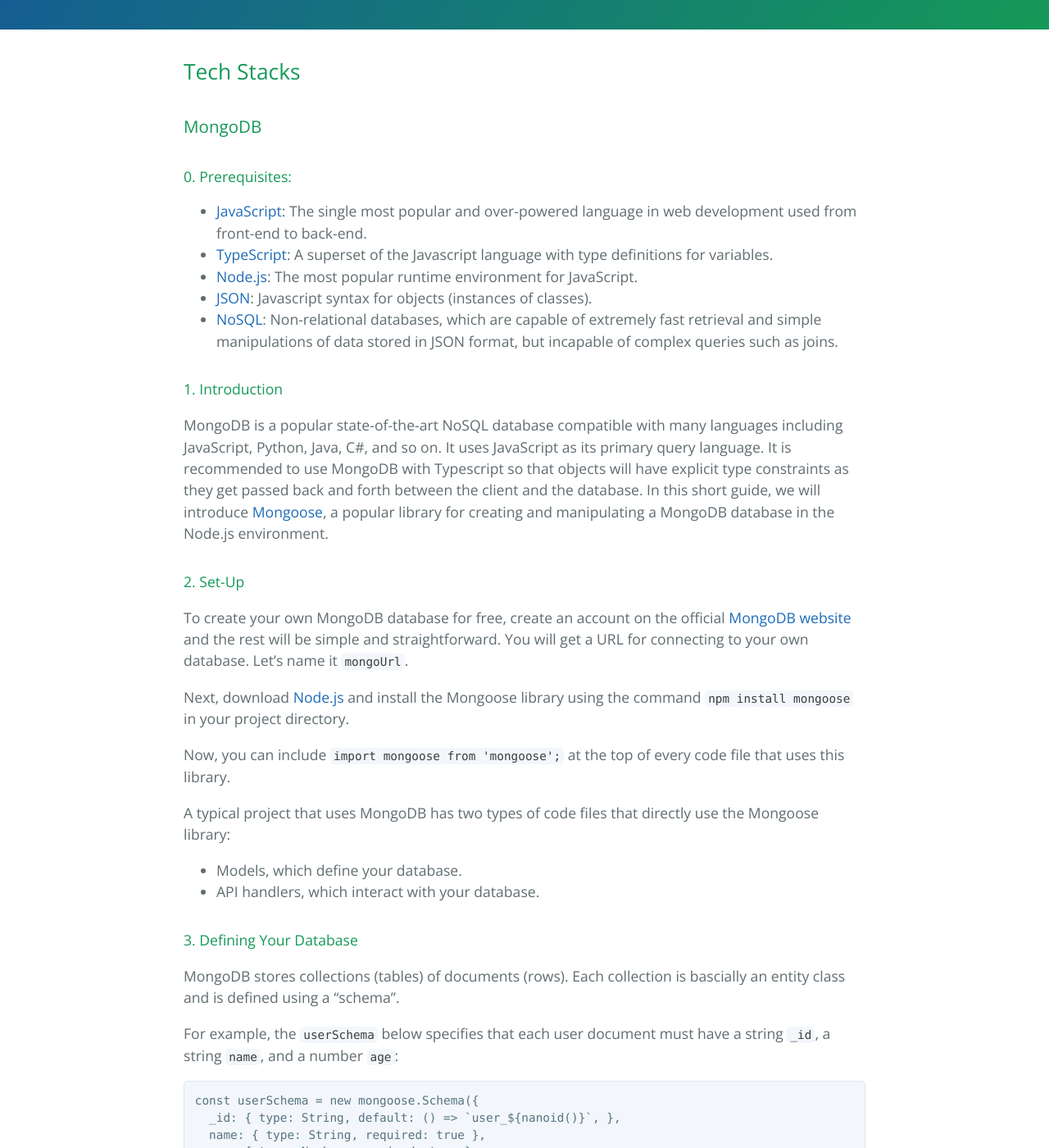
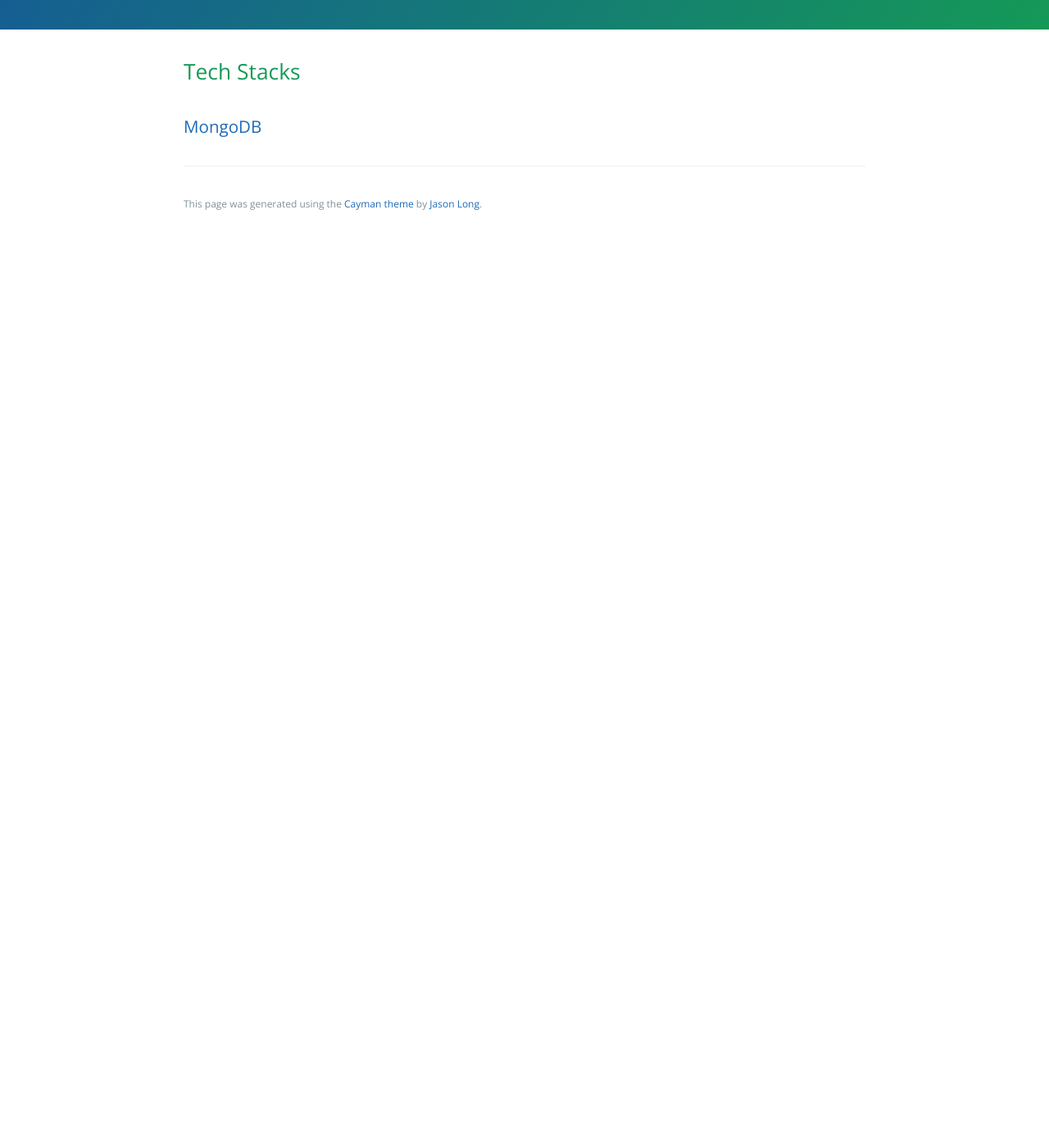
Before and after one commit to learning-software-engineering/learning-software-engineering.github.io, a Jekyll site: the page built from Topics/Tech_Stacks.md, in a window 1280 px wide and 1400 px high, scrolled down 270 px. Shown: the whole window at 82% size. Built offline with Jekyll 4.4.1, drawn with Linux system fonts in a browser that asks for light colours; our own code applies the rules of GitHub Pages for plain Markdown files; after the commit the page ends 900 px from its top, so only the background shows below that; some of the changed text lies outside the part shown.

Commit message:
Update Tech_Stacks.md

````diff
--- a/Topics/Tech_Stacks.md
+++ b/Topics/Tech_Stacks.md
@@ -1,72 +1,3 @@
 ## Tech Stacks
 
-### MongoDB
-
-#### 0. Prerequisites:
- - [JavaScript](https://www.w3schools.com/js/): The single most popular and over-powered language in web development used from front-end to back-end.
- - [TypeScript](https://www.typescriptlang.org/): A superset of the Javascript language with type definitions for variables.
- - [Node.js](https://nodejs.org/en/): The most popular runtime environment for JavaScript.
- - [JSON](https://www.json.org/json-en.html): Javascript syntax for objects (instances of classes).
- - [NoSQL](https://www.mongodb.com/nosql-explained): Non-relational databases, which are capable of extremely fast retrieval and simple manipulations of data stored in JSON format, but incapable of complex queries such as joins.
-
-#### 1. Introduction
-MongoDB is a popular state-of-the-art NoSQL database compatible with many languages including JavaScript, Python, Java, C#, and so on. It uses JavaScript as its primary query language. It is recommended to use MongoDB with Typescript so that objects will have explicit type constraints as they get passed back and forth between the client and the database. In this short guide, we will introduce [Mongoose](https://mongoosejs.com/docs/), a popular library for creating and manipulating a MongoDB database in the Node.js environment.
-
-#### 2. Set-Up
-To create your own MongoDB database for free, create an account on the official [MongoDB website](https://account.mongodb.com/account/login?n=%2Fv2%2F63ebe246adc5d21a1e25f668&nextHash=%23clusters%2Fdetail%2FTestA2) and the rest will be simple and straightforward. You will get a URL for connecting to your own database. Let's name it ```mongoUrl```.
-
-Next, download [Node.js](https://nodejs.org/en/) and install the Mongoose library using the command ```npm install mongoose``` in your project directory.
-
-Now, you can include ```import mongoose from 'mongoose';``` at the top of every code file that uses this library.
-
-A typical project that uses MongoDB has two types of code files that directly use the Mongoose library:
- - Models, which define your database.
- - API handlers, which interact with your database.
-
-#### 3. Defining Your Database
-MongoDB stores collections (tables) of documents (rows). Each collection is bascially an entity class and is defined using a "schema".
-
-For example, the ```userSchema``` below specifies that each user document must have a string ```_id```, a string ```name```, and a number ```age```:
-
-```
-const userSchema = new mongoose.Schema({
-  _id: { type: String, default: () => `user_${nanoid()}`, },
-  name: { type: String, required: true },
-  age: { type: Number, required: true },
-});
-```
-
-It is an industry standard to use [nanoid()](https://apoorvtyagi.tech/nanoid-url-friendly-unique-id) to generate unique IDs for a collection. As a result, the ```_id``` field becomes a key for this collection.
-
-It is a commonly used trick to "index" certain fields for constant time search operations based on that field. In this case, if you want to search for a user with a specific name in constant time, simply do ```userSchema.index({ name: 1 }, { unique: false });```.
-
-After creating a schema, you must compile it into a MongoDB model and export it so that other files can access this schema definition:
-
-```
-export const User = mongoose.model('User', userSchema);
-```
-
-This is all you need to do in the code file that defines your ```User``` model.
-
-#### 4. Interacting with Your Database
-To create and store documents as well as to read from or do other manipulations to your database, you must first connect to your database using ```mongoose.connect(mongoUrl);```. Also, don't forget to import your models.
-
-Here is a simple example of how you would create a new document of the ```User``` model and save it to the database:
-
-```
-export const createUser = async (name: string, age: number) => {
-  const user = new User({
-    name: name,
-    age: age,
-  });
-  await user.save();
- }
-```
-
-The ```_id``` field is auto-generated, so you do not need to worry about that.
-
-Note that the ```await``` keyword is used for model methods that directly interact with the database to ensure that any code after the method call will not be executed until the method returns. Otherwise, execution order is NOT enforced and you will have to be careful. Any interaction with the database must be done in an ```async``` function. Learn more about them [here](https://developer.mozilla.org/en-US/docs/Web/JavaScript/Reference/Statements/async_function).
-
-There are many other [model methods](https://mongoosejs.com/docs/queries.html) that read from or write to the database, such as ```findOne()```, ```updateOne()```, and ```deleteOne()```.
-
-Congratulations, you now have a solid foundation for knowledge of MongoDB. Use the resources provided to continue your exploration.
+### [MongoDB](./Tech_Stacks/Learning_MongoDB.md)
````
